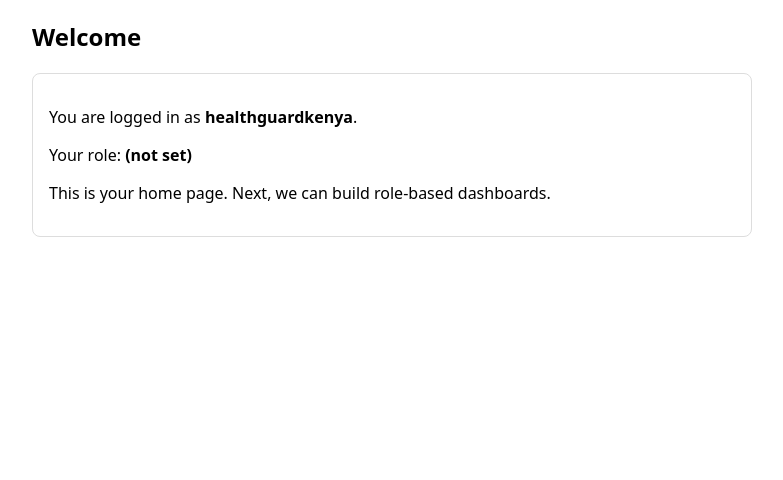
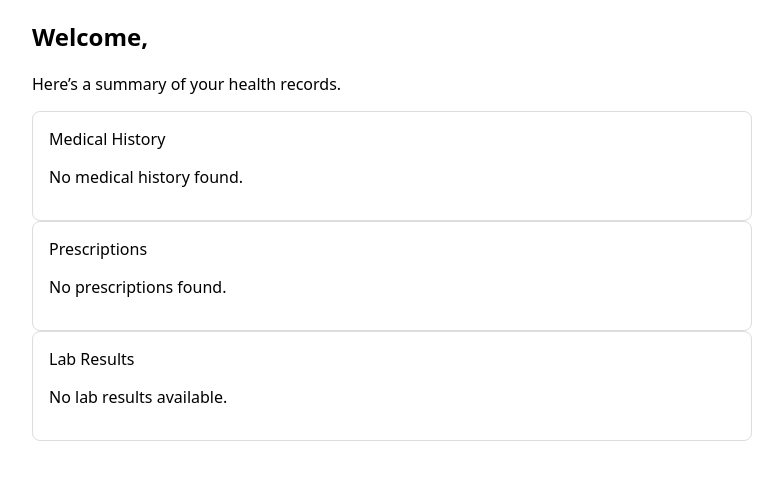
Before and after one commit to ANkanja/HealthGuard-kenya, a Django app: page / in a window 1280 px wide. Shown: the part 54-534 px from the top of the page, without its empty margins (248-1031 px from the left). Run offline with Django 5.2, Linux system fonts and the light colour scheme; a user stored in the database is signed in; data comes from the database, SQL or seed files in the repository; both versions use the stored data as it was after the commit.

Commit message:
Dashboard

```diff
--- a/healthguardkenya/settings.py
+++ b/healthguardkenya/settings.py
@@ -50,6 +50,7 @@ MIDDLEWARE = [
     'django.contrib.auth.middleware.AuthenticationMiddleware',
     'django.contrib.messages.middleware.MessageMiddleware',
     'django.middleware.clickjacking.XFrameOptionsMiddleware',
+    'patients.middleware.LoginRequiredMiddleware',
 ]
 
 ROOT_URLCONF = 'healthguardkenya.urls'
--- /dev/null
+++ b/patients/middleware.py
@@ -0,0 +1,19 @@
+from django.shortcuts import redirect
+from django.urls import reverse
+
+class LoginRequiredMiddleware:
+    def __init__(self, get_response):
+        self.get_response = get_response
+
+    def __call__(self, request):
+        path = request.path
+
+        # Allow unauthenticated users to access only login, signup, logout and admin
+        if not request.user.is_authenticated and not (
+            path.startswith(reverse('login')) or
+            path.startswith(reverse('register')) or
+            path.startswith(reverse('logout')) or
+            path.startswith(reverse('admin:index'))
+        ):
+            return redirect('login')
+        return self.get_response(request)
--- a/patients/templates/base.html
+++ b/patients/templates/base.html
@@ -34,7 +34,11 @@
   </nav>
 
   <div class="container">
-    {% block content %}{% endblock %}
+    {% block content %}
+
+
+
+    {% endblock %}
   </div>
 </body>
 </html>
--- a/patients/templates/home.html
+++ b/patients/templates/home.html
@@ -1,10 +1,113 @@
 {% extends 'base.html' %}
 {% block title %}Home | HealthGuard{% endblock %}
 {% block content %}
-  <h2>Welcome</h2>
-  <div class="card">
-    <p>You are logged in as <strong>{{ request.user.username }}</strong>.</p>
-    <p>Your role: <strong>{{ request.user.profile.role|default:"(not set)" }}</strong></p>
-    <p>This is your home page. Next, we can build role-based dashboards.</p>
+
+<div class="container mt-4">
+  <h2 class="mb-4">Welcome, {{ request.user.first_name }}</h2>
+  <p class="text-muted">Here’s a summary of your health records.</p>
+
+  <!-- Medical History -->
+  <div class="card mb-4 shadow-sm">
+    <div class="card-header bg-primary text-white">
+      Medical History
+    </div>
+    <div class="card-body">
+      {% if history %}
+        <table class="table table-striped">
+          <thead>
+            <tr>
+              <th>Condition</th>
+              <th>Date Diagnosed</th>
+              <th>Notes</th>
+            </tr>
+          </thead>
+          <tbody>
+            {% for item in history %}
+              <tr>
+                <td>{{ item.condition }}</td>
+                <td>{{ item.date_diagnosed }}</td>
+                <td>{{ item.notes }}</td>
+              </tr>
+            {% endfor %}
+          </tbody>
+        </table>
+      {% else %}
+        <p>No medical history found.</p>
+      {% endif %}
+    </div>
   </div>
+
+  <!-- Prescriptions -->
+  <div class="card mb-4 shadow-sm">
+    <div class="card-header bg-success text-white">
+      Prescriptions
+    </div>
+    <div class="card-body">
+      {% if prescriptions %}
+        <table class="table table-bordered">
+          <thead>
+            <tr>
+              <th>Medication</th>
+              <th>Dosage</th>
+              <th>Start</th>
+              <th>End</th>
+            </tr>
+          </thead>
+          <tbody>
+            {% for p in prescriptions %}
+              <tr>
+                <td>{{ p.medication }}</td>
+                <td>{{ p.dosage }}</td>
+                <td>{{ p.start_date }}</td>
+                <td>{{ p.end_date|default:"Ongoing" }}</td>
+              </tr>
+            {% endfor %}
+          </tbody>
+        </table>
+      {% else %}
+        <p>No prescriptions found.</p>
+      {% endif %}
+    </div>
+  </div>
+
+  <!-- Lab Results -->
+  <div class="card mb-4 shadow-sm">
+    <div class="card-header bg-info text-white">
+      Lab Results
+    </div>
+    <div class="card-body">
+      {% if labs %}
+        <table class="table table-hover">
+          <thead>
+            <tr>
+              <th>Test Name</th>
+              <th>Result</th>
+              <th>Date</th>
+              <th>Report</th>
+            </tr>
+          </thead>
+          <tbody>
+            {% for lab in labs %}
+              <tr>
+                <td>{{ lab.test_name }}</td>
+                <td>{{ lab.result }}</td>
+                <td>{{ lab.date_taken }}</td>
+                <td>
+                  {% if lab.file %}
+                    <a href="{{ lab.file.url }}" class="btn btn-sm btn-outline-primary">Download</a>
+                  {% else %}
+                    —
+                  {% endif %}
+                </td>
+              </tr>
+            {% endfor %}
+          </tbody>
+        </table>
+      {% else %}
+        <p>No lab results available.</p>
+      {% endif %}
+    </div>
+  </div>
+</div>
+
 {% endblock %}
--- a/patients/urls.py
+++ b/patients/urls.py
@@ -1,9 +1,10 @@
 from django.urls import path
-from .views import register_view, UserLoginView, UserLogoutView, home_view
+from .views import patient_dashboard, register_view, UserLoginView, UserLogoutView, home_view
 
 urlpatterns = [
     path('', home_view, name='home'),
     path('register/', register_view, name='register'),
     path('login/', UserLoginView.as_view(), name='login'),
     path('logout/', UserLogoutView.as_view(), name='logout'),
+    path('patient_dashboard/', patient_dashboard, name='patient_dashboard'),
 ]
--- a/patients/views.py
+++ b/patients/views.py
@@ -3,6 +3,7 @@ from django.contrib.auth.decorators import login_required
 from django.contrib.auth.views import LoginView, LogoutView
 from django.shortcuts import render, redirect
 from django.urls import reverse_lazy
+from .models import MedicalHistory, UserProfile
 
 from .forms import UserRegisterForm, UserLoginForm
 
@@ -34,6 +35,30 @@ class UserLogoutView(LogoutView):
         return self.post(request, *args, **kwargs)
 
 
-@login_required
+
 def home_view(request):
     return render(request, 'home.html')
+
+
+
+
+def patient_dashboard(request):
+    # Get the logged-in user's profile
+    profile = request.user.profile
+
+    # Make sure this user is a patient before showing patient dashboard
+    if profile.role != "patient":
+        # You can redirect staff/doctors to their own dashboards later
+        return render(request, "not_authorized.html")
+
+    # Fetch health data linked to this patient
+    history = MedicalHistory.objects.filter(patient=profile)
+    # prescriptions = Prescription.objects.filter(patient=profile)
+    # labs = LabResult.objects.filter(patient=profile)
+
+    return render(request, "dashboard.html", {
+        "profile": profile,
+        "history": history,
+        # "prescriptions": prescriptions,
+        # "labs": labs,
+    })
```
Also changed, not shown: patients/admin.py (+8 -1 lines), patients/models.py (+10 -0 lines), db.sqlite3, patients/migrations/0002_medicalhistory.py (added).
